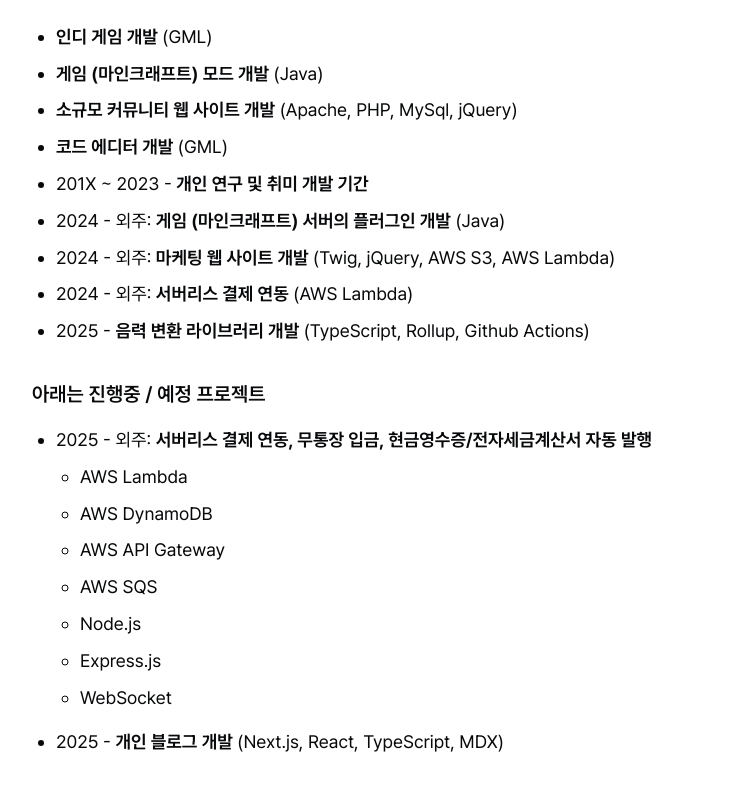
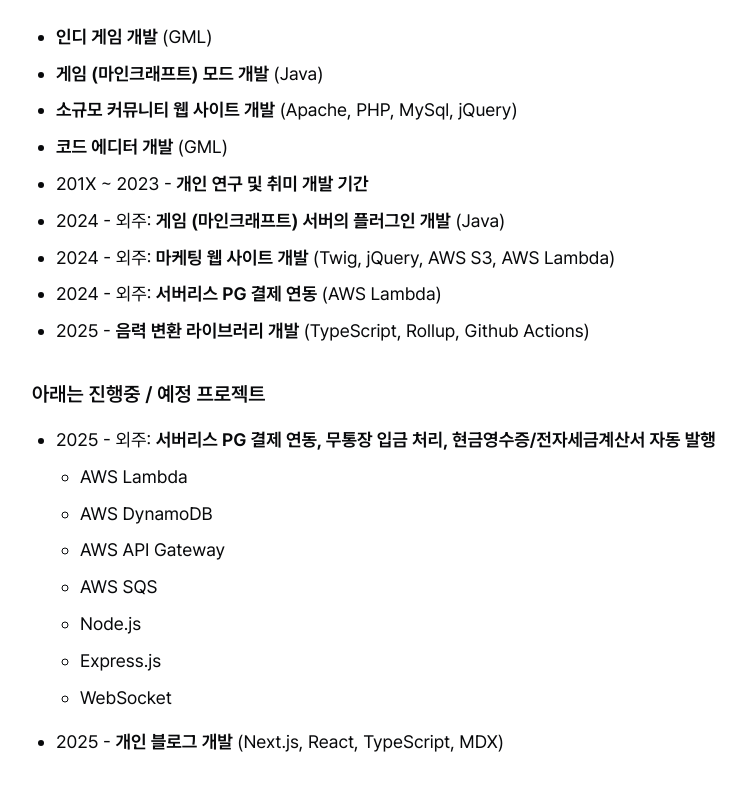
Before and after one commit to kahyou22/kahyou.dev, a Next.js app: page /about in a window 1280 px wide. Shown: the part 1110-1901 px from the top of the page, without its empty margins (258-1004 px from the left). Built offline with nearby package versions, Linux system fonts and the light colour scheme.

Commit message:
docs: /about 페이지 내용 수정

```diff
--- a/app/about/about.mdx
+++ b/app/about/about.mdx
@@ -32,12 +32,12 @@
 - 201X ~ 2023 - **개인 연구 및 취미 개발 기간**
 - 2024 - 외주: **게임 (마인크래프트) 서버의 플러그인 개발** (Java)
 - 2024 - 외주: **마케팅 웹 사이트 개발** (Twig, jQuery, AWS S3, AWS Lambda)
-- 2024 - 외주: **서버리스 결제 연동** (AWS Lambda)
+- 2024 - 외주: **서버리스 PG 결제 연동** (AWS Lambda)
 - 2025 - **음력 변환 라이브러리 개발** (TypeScript, Rollup, Github Actions)
 
 ### 아래는 진행중 / 예정 프로젝트
 
-- 2025 - 외주: **서버리스 결제 연동, 무통장 입금, 현금영수증/전자세금계산서 자동 발행**
+- 2025 - 외주: **서버리스 PG 결제 연동, 무통장 입금 처리, 현금영수증/전자세금계산서 자동 발행**
 
   - AWS Lambda
   - AWS DynamoDB
```
